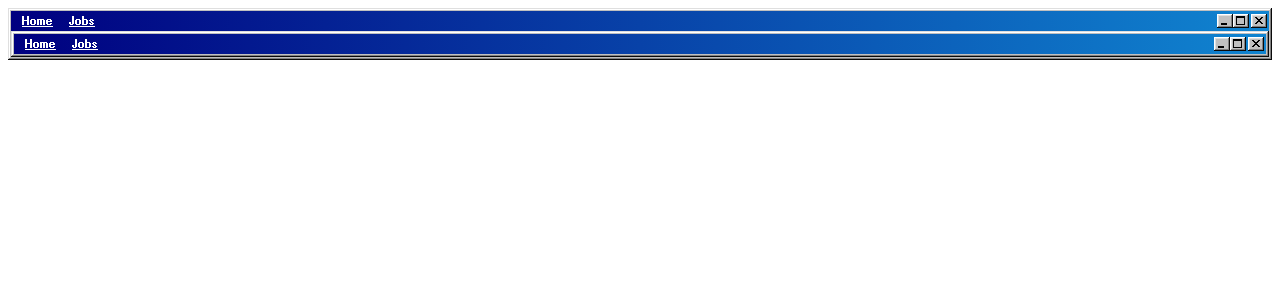
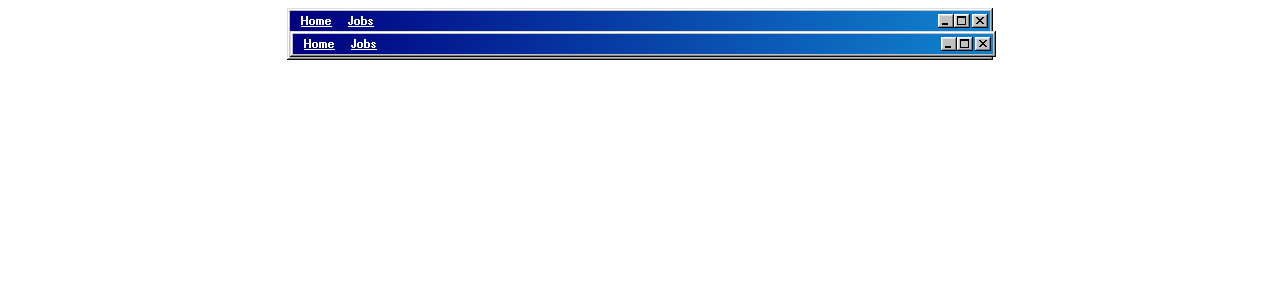
Before and after one commit to lambley/job-search-client, a Next.js app: page /layout in a window 1280 px wide. Shown: the top 300 px of the page. Built offline with nearby package versions, Linux system fonts and the light colour scheme.

Commit message:
Add window styling for 98.css overrides

```diff
--- a/src/styles/globals.css
+++ b/src/styles/globals.css
@@ -1 +1,8 @@
 @import "98.css";
+
+/* 98.css overrides */
+.window {
+  width: 700px;
+  margin-left: auto;
+  margin-right: auto;
+}
```
